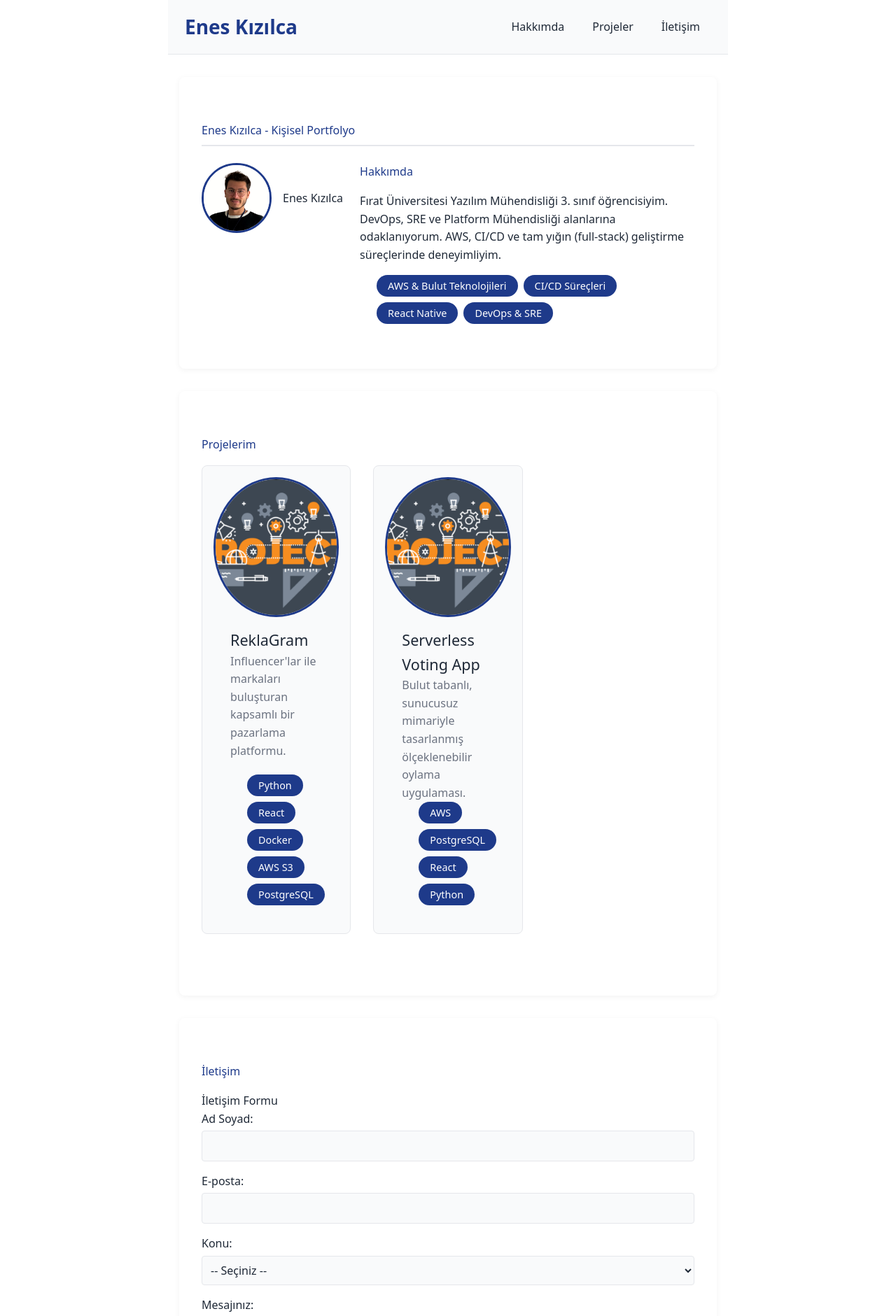
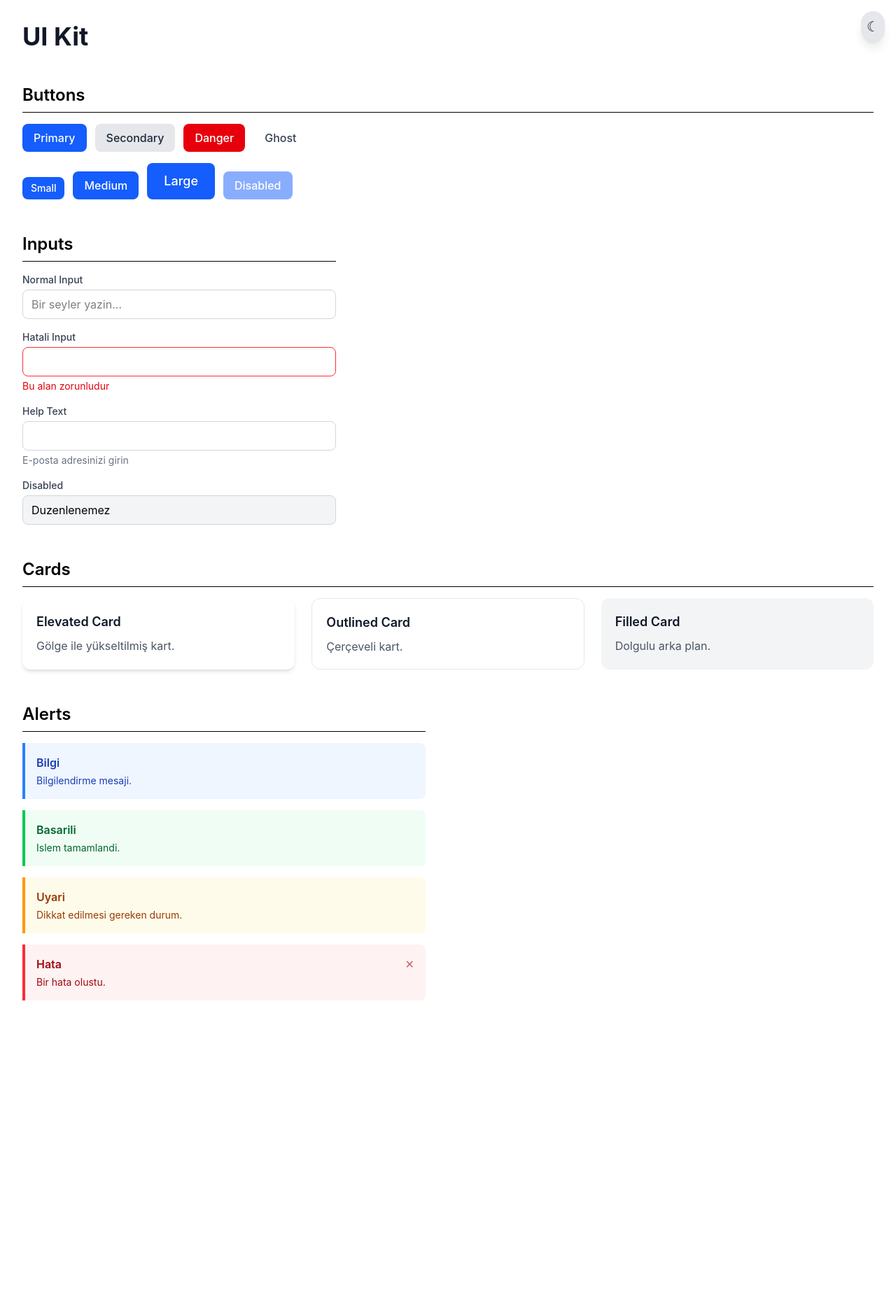
Before and after one commit to eneskizilca/web-lab-project, a React (Vite) app: page / in a window 1280 px wide. Shown: the top 1881 px of the page at 70% size. After the commit the page ends 1462 px from the top, so only its background shows below. Built offline with nearby package versions, Linux system fonts and the light colour scheme.

Commit message:
feat: add UI Kit page with 8+ variants

```diff
--- a/src/App.tsx
+++ b/src/App.tsx
@@ -1,158 +1,7 @@
-import './App.css'
+import UIKit from './pages/UIKit';
 
 function App() {
-  return (
-    <>
-      {/* Klavye kullanıcıları için ana içeriğe atlama linki (Uygulama-3) */}
-      <a href="#main-content" className="skip-link">
-        Ana içeriğe atla
-      </a>
-
-      <header>
-        <div className="site-title">Enes Kızılca</div>
-        <nav aria-label="Ana navigasyon">
-          <ul>
-            <li><a href="#hakkimda">Hakkımda</a></li>
-            <li><a href="#projeler">Projeler</a></li>
-            <li><a href="#iletisim">İletişim</a></li>
-          </ul>
-        </nav>
-      </header>
-
-      <main id="main-content">
-        {/* Hakkımda Bölümü (Uygulama-1 ve Uygulama-5) */}
-        <section id="hakkimda">
-          <h1>Enes Kızılca - Kişisel Portfolyo</h1>
-
-          {/* Sadece fotoğraf ve metinleri yan yana dizecek olan ana taşıyıcı */}
-          <div className="about-content">
-            <figure>
-              <img src="/profil.png" alt="Enes Kızılca'nın profil fotoğrafı" />
-              <figcaption>Enes Kızılca</figcaption>
-            </figure>
-
-            {/* Metinleri ve etiketleri tek bir sütun/blok olarak tutacak taşıyıcı */}
-            <div className="about-text">
-              <h2>Hakkımda</h2>
-              <p>Fırat Üniversitesi Yazılım Mühendisliği 3. sınıf öğrencisiyim. DevOps, SRE ve Platform Mühendisliği alanlarına odaklanıyorum. AWS, CI/CD ve tam yığın (full-stack) geliştirme süreçlerinde deneyimliyim.</p>
-
-              <ul className="skill-tags" role="list" aria-label="Beceri etiketleri">
-                <li>AWS & Bulut Teknolojileri</li>
-                <li>CI/CD Süreçleri</li>
-                <li>React Native</li>
-                <li>DevOps & SRE</li>
-              </ul>
-            </div>
-          </div>
-        </section>
-
-        {/* Projeler Bölümü */}
-        <section id="projeler">
-          <h2>Projelerim</h2>
-          <div className="project-grid">
-
-            <article className="project-card">
-              <img src="/proje1.jpg" alt="ReklaGram projesi ekran görüntüsü" />
-              <h3>ReklaGram</h3>
-              <p>Influencer'lar ile markaları buluşturan kapsamlı bir pazarlama platformu.</p>
-              <ul className="skill-tags">
-                <li>Python</li>
-                <li>React</li>
-                <li>Docker</li>
-                <li>AWS S3</li>
-                <li>PostgreSQL</li>
-              </ul>
-            </article>
-
-            <article className="project-card">
-              <img src="/proje2.jpg" alt="Cloud-Native Serverless Voting App ekran görüntüsü" />
-              <h3>Serverless Voting App</h3>
-              <p>Bulut tabanlı, sunucusuz mimariyle tasarlanmış ölçeklenebilir oylama uygulaması.</p>
-              <ul className="skill-tags">
-                <li>AWS</li>
-                <li>PostgreSQL</li>
-                <li>React</li>
-                <li>Python</li>
-              </ul>
-            </article>
-
-          </div>
-        </section>
-
-        {/* İletişim Bölümü */}
-        <section id="iletisim">
-          <h2>İletişim</h2>
-
-          {/* Form başlangıcı (Uygulama-4) */}
-          <form action="#" method="POST" noValidate>
-            <fieldset>
-              <legend>İletişim Formu</legend>
-
-              <div className="form-group">
-                <label htmlFor="name">Ad Soyad: </label>
-                <input
-                  type="text"
-                  id="name"
-                  name="name"
-                  required
-                  minLength={2}
-                  aria-describedby="name-error"
-                />
-                <small id="name-error" className="error-msg" role="alert"></small>
-              </div>
-
-              <div className="form-group">
-                <label htmlFor="email">E-posta: </label>
-                <input
-                  type="email"
-                  id="email"
-                  name="email"
-                  required
-                  aria-describedby="email-error"
-                />
-                <small id="email-error" className="error-msg" role="alert"></small>
-              </div>
-
-              <div className="form-group">
-                <label htmlFor="subject">Konu: </label>
-                <select
-                  id="subject"
-                  name="subject"
-                  required
-                  aria-describedby="subject-error"
-                >
-                  <option value="">-- Seçiniz --</option>
-                  <option value="is">İş Teklifi</option>
-                  <option value="soru">Soru</option>
-                  <option value="oneri">Öneri</option>
-                </select>
-                <small id="subject-error" className="error-msg" role="alert"></small>
-              </div>
-
-              <div className="form-group">
-                <label htmlFor="message">Mesajınız:</label>
-                <textarea
-                  id="message"
-                  name="message"
-                  rows={5}
-                  required
-                  minLength={10}
-                  aria-describedby="message-error"
-                ></textarea>
-                <small id="message-error" className="error-msg" role="alert"></small>
-              </div>
-
-              <button type="submit">Gönder</button>
-            </fieldset>
-          </form>
-        </section>
-      </main>
-
-      <footer>
-        <p>&copy; 2026 Enes Kızılca. Tüm hakları saklıdır.</p>
-      </footer>
-    </>
-  )
+  return <UIKit />;
 }
 
-export default App
+export default App;
--- /dev/null
+++ b/src/pages/UIKit.tsx
@@ -0,0 +1,73 @@
+import Button from '../components/Button';
+import Input from '../components/Input';
+import Card from '../components/Card';
+import Alert from '../components/Alert';
+
+export default function UIKit() {
+    const toggleTheme = () => {
+        document.documentElement.classList.toggle('dark');
+    };
+
+    return (
+        <div className="min-h-screen bg-white dark:bg-gray-950 p-8 space-y-12 transition-colors duration-300">
+
+            {/* Dark Mode Toggle Butonu */}
+            <button
+                onClick={toggleTheme}
+                className="fixed top-4 right-4 z-50 bg-gray-200 dark:bg-gray-700 text-gray-800 dark:text-gray-200 p-2 rounded-full shadow-lg hover:scale-110 transition-transform"
+                aria-label="Tema degistir"
+            >
+                <span className="dark:hidden text-xl">&#9790;</span>
+                <span className="hidden dark:inline text-xl">&#9728;</span>
+            </button>
+
+            <h1 className="text-4xl font-bold text-gray-900 dark:text-white">UI Kit</h1>
+
+            {/* BUTTONS */}
+            <section className="space-y-4">
+                <h2 className="text-2xl font-semibold border-b dark:border-gray-800 pb-2 dark:text-gray-200">Buttons</h2>
+                <div className="flex flex-wrap gap-3">
+                    <Button variant="primary">Primary</Button>
+                    <Button variant="secondary">Secondary</Button>
+                    <Button variant="danger">Danger</Button>
+                    <Button variant="ghost">Ghost</Button>
+                </div>
+                <div className="flex flex-wrap items-end gap-3">
+                    <Button size="sm">Small</Button>
+                    <Button size="md">Medium</Button>
+                    <Button size="lg">Large</Button>
+                    <Button variant="primary" disabled>Disabled</Button>
+                </div>
+            </section>
+
+            {/* INPUTS */}
+            <section className="space-y-4 max-w-md">
+                <h2 className="text-2xl font-semibold border-b dark:border-gray-800 pb-2 dark:text-gray-200">Inputs</h2>
+                <Input id="ui-name" label="Normal Input" placeholder="Bir seyler yazin..." />
+                <Input id="ui-err" label="Hatali Input" error="Bu alan zorunludur" />
+                <Input id="ui-help" label="Help Text" type="email" helpText="E-posta adresinizi girin" />
+                <Input id="ui-dis" label="Disabled" disabled value="Duzenlenemez" />
+            </section>
+
+            {/* CARDS */}
+            <section className="space-y-4">
+                <h2 className="text-2xl font-semibold border-b dark:border-gray-800 pb-2 dark:text-gray-200">Cards</h2>
+                <div className="grid grid-cols-1 sm:grid-cols-2 lg:grid-cols-3 gap-6">
+                    <Card variant="elevated" title="Elevated Card">Gölge ile yükseltilmiş kart.</Card>
+                    <Card variant="outlined" title="Outlined Card">Çerçeveli kart.</Card>
+                    <Card variant="filled" title="Filled Card">Dolgulu arka plan.</Card>
+                </div>
+            </section>
+
+            {/* ALERTS */}
+            <section className="space-y-4 max-w-xl">
+                <h2 className="text-2xl font-semibold border-b dark:border-gray-800 pb-2 dark:text-gray-200">Alerts</h2>
+                <Alert variant="info" title="Bilgi">Bilgilendirme mesaji.</Alert>
+                <Alert variant="success" title="Basarili">Islem tamamlandi.</Alert>
+                <Alert variant="warning" title="Uyari">Dikkat edilmesi gereken durum.</Alert>
+                <Alert variant="error" title="Hata" dismissible onDismiss={() => alert('Kapatildi')}>Bir hata olustu.</Alert>
+            </section>
+
+        </div>
+    );
+}
```
